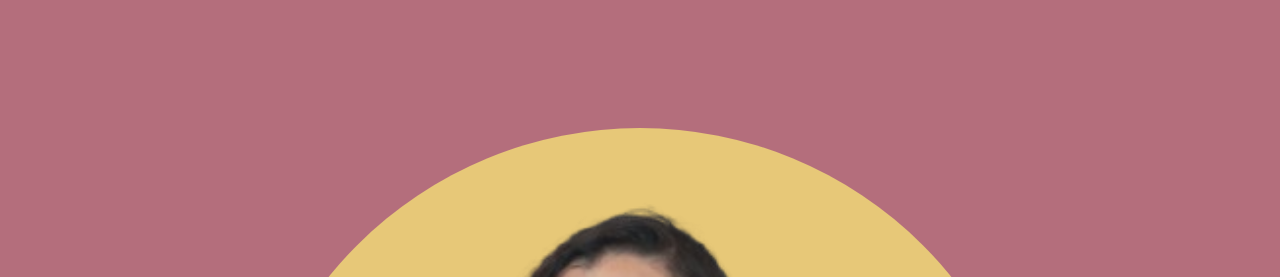
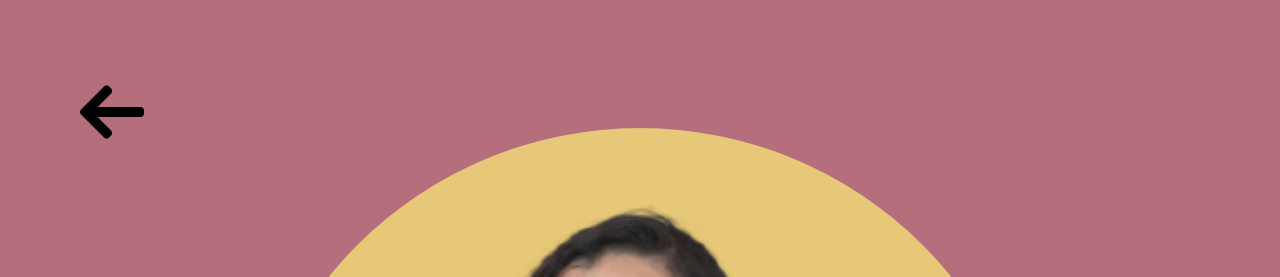
Before and after one commit to robertabononi/psi-bianca-batista, an Angular app: page /menu in a window 1280 px wide. Shown: the top 277 px of the page. Built offline with nearby package versions, Linux system fonts and the light colour scheme.

Commit message:
feat: seta de navegação para home do site

```diff
--- /dev/null
+++ b/src/app/components/home-button/home-button.html
@@ -0,0 +1,3 @@
+<button class="home-button" (click)="navigateToHome()">
+    <img src="assets/icon-arrow-left.png" alt="">
+</button>
--- /dev/null
+++ b/src/app/components/home-button/home-button.scss
@@ -0,0 +1,16 @@
+.home-button {
+    background-color: transparent;
+    position: absolute;
+    top: 0;
+    left: 0;
+    z-index: 1;
+    width: 15.625vw; /* 50px */
+    padding: 6.25vw; /* 20px */
+    border: 0;
+
+    img {
+        width: 5vw; /* 16px */
+        max-width: 5vw; /* 16px */
+        height: 5vw; /* 16px */
+    }
+}
--- /dev/null
+++ b/src/app/components/home-button/home-button.ts
@@ -0,0 +1,16 @@
+import { Component, inject } from '@angular/core';
+import { Router } from '@angular/router';
+
+@Component({
+  selector: 'app-home-button',
+  imports: [],
+  templateUrl: './home-button.html',
+  styleUrl: './home-button.scss'
+})
+export class HomeButton {
+  private router = inject(Router);
+
+  public navigateToHome(): void {
+    this.router.navigate(['/']);
+  }
+}
--- a/src/app/pages/menu-page/menu-page.html
+++ b/src/app/pages/menu-page/menu-page.html
@@ -1,4 +1,6 @@
 <div class="menu-page">
+    <app-home-button></app-home-button>
+
     <div class="menu-page__content">
         @switch (activeMenuPage) {
             @case (MenuItem.EU) {
--- a/src/app/pages/menu-page/menu-page.ts
+++ b/src/app/pages/menu-page/menu-page.ts
@@ -1,5 +1,6 @@
 import { Component, inject } from '@angular/core';
 
+import { HomeButton } from '../../components/home-button/home-button';
 import { Menu } from '../../components/menu/menu';
 import { MenuService } from '../../services/menu.service';
 import { MenuItem, MenuItemModel } from '../../shared/models/menu.model';
@@ -9,9 +10,10 @@ import { FaqPage } from '../faq-page/faq-page';
 @Component({
   selector: 'app-menu-page',
   imports: [
-    Menu,
+    HomeButton,
     AboutMePage,
-    FaqPage
+    FaqPage,
+    Menu
   ],
   templateUrl: './menu-page.html',
   styleUrl: './menu-page.scss'
```
Also changed, not shown: src/assets/icon-arrow-left.png (added), 1 other file (tests, documents, lock files or other folders).
